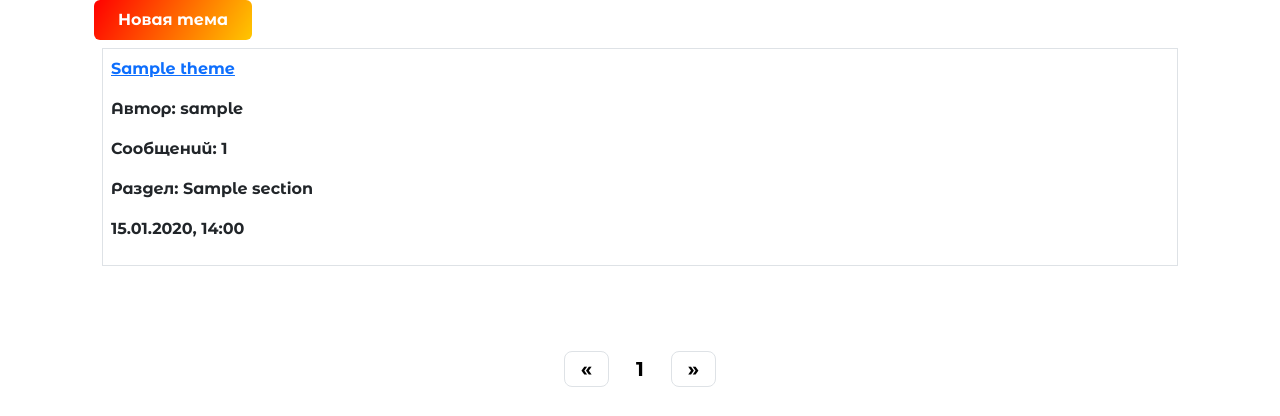
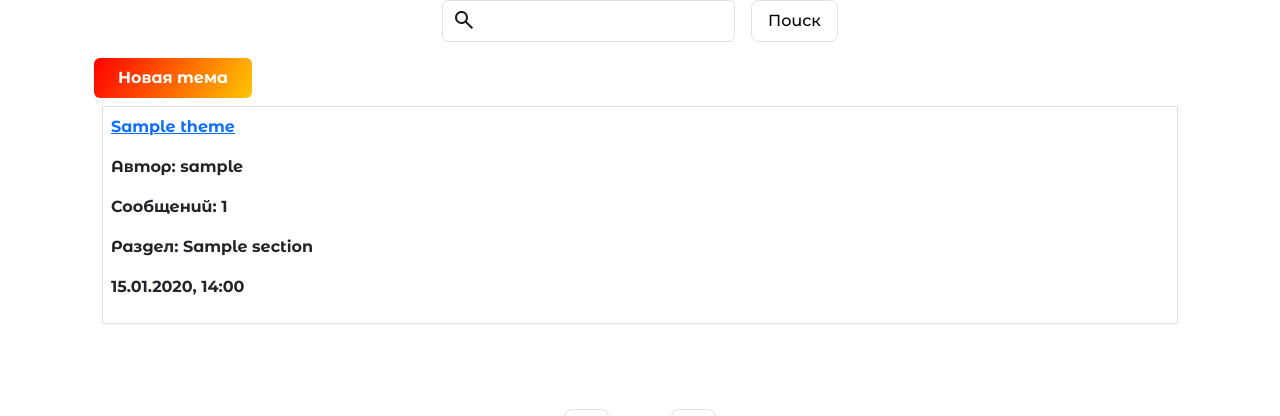
Before and after one commit to VadimBarinov/Bicycle-Forum, a Django app: page / in a window 1280 px wide. Shown: the part 125-541 px from the top of the page. Run offline with Django 5.2, Linux system fonts and the light colour scheme; tables that the repository leaves empty hold one stand-in row (values such as "Sample post").

Commit message:
added query filter

```diff
--- a/app/forum/templates/forum/includes/pagination.html
+++ b/app/forum/templates/forum/includes/pagination.html
@@ -1,36 +1,53 @@
 <!-- пагинация -->
-<!-- надо будет добавить проверку на input_value -->
 <nav class="list-pages">
     <ul>
 
       <li class="page-num">
+
+        {% if input_value %}
+        <a class="border my-border" href="?query={{input_value}}&page=1">&laquo;</a>
+        {% else %}
         <a class="border my-border" href="?page=1">&laquo;</a>
+        {% endif %}
+
       </li>
 
       {% for p in paginator.page_range %}
 
       {% if page_obj.number == p %}
+      <li class="page-num page-num-selected">{{ p }}</li>
+      {% elif p >= page_obj.number|add:-1 and p <= page_obj.number|add:1 %}
+      <li class="page-num">
 
-  <li class="page-num page-num-selected">{{ p }}</li>
+        {% if input_value %}
+        <a class="border my-border" href="?query={{input_value}}&page={{ p }}">{{ p }}</a>
+        {% else %}
+        <a class="border my-border" href="?page={{ p }}">{{ p }}</a>
+        {% endif %}
 
-  {% elif p >= page_obj.number|add:-1 and p <= page_obj.number|add:1 %}
+      </li>
+      {% elif p == page_obj.number|add:-2 or p == page_obj.number|add:2%}
+      <li class="page-num d-none d-md-inline-block d-lg-inline-block">
 
-  <li class="page-num">
+        {% if input_value %}
+        <a class="border my-border" href="?query={{input_value}}&page={{ p }}">{{ p }}</a>
+        {% else %}
         <a class="border my-border" href="?page={{ p }}">{{ p }}</a>
+        {% endif %}
+
       </li>
-
-  {% elif p == page_obj.number|add:-2 or p == page_obj.number|add:2%}
-
-  <li class="page-num d-none d-md-inline-block d-lg-inline-block">
-    <a class="border my-border" href="?page={{ p }}">{{ p }}</a>
-  </li>
-
       {% endif %}
 
       {% endfor %}
 
       <li class="page-num">
+
+        {% if input_value %}
+        <a class="border my-border" href="?query={{input_value}}&page={{ page_obj.paginator.num_pages }}">&raquo;</a>
+        {% else %}
         <a class="border my-border" href="?page={{ page_obj.paginator.num_pages }}">&raquo;</a>
+        {% endif %}
+
       </li>
 
     </ul>
--- /dev/null
+++ b/app/forum/templates/forum/includes/query_filter.html
@@ -0,0 +1,32 @@
+{%load static%}
+<!-- фильтр -->
+<div class="d-flex row">
+    <div class="col-0 col-lg-3"></div>
+        <div class="col-12 col-lg-6 my-catalog-filter">
+          <form method="get">
+            <div class="d-flex mb-3 search-container">
+              <div class="d-flex">
+                <div class="input-box my-search-box">
+                  <input
+                    class="form-control"
+                    type="text"
+                    name="query"
+
+                    {% if input_value %}
+                    value="{{ input_value }}"
+                    {% endif %}
+
+                  />
+                  <img src="{% static 'forum/images/search.svg' %}" class="my-search-icon" />
+                </div>
+              </div>
+              <div class="d-flex">
+                <div>
+                  <button type="submit" class="border my-border my-btn-search btn-right">Поиск</button>
+                </div>
+              </div>
+            </div>
+          </form>
+        </div>
+    <div class="col-0 col-lg-3"></div>
+</div>
--- a/app/forum/templates/forum/index.html
+++ b/app/forum/templates/forum/index.html
@@ -4,6 +4,8 @@
 {%block content%}
 
 <div class="container">
+
+    {% include 'forum/includes/query_filter.html' %}
 
     <a href="{% url 'create_theme' %}">
         <button class="btn btn-primary">
--- a/app/forum/templates/forum/messages_on_theme.html
+++ b/app/forum/templates/forum/messages_on_theme.html
@@ -4,6 +4,8 @@
 {%block content%}
 
 <div class="container">
+
+    {% include 'forum/includes/query_filter.html' %}
 
     <h1>{{ title }}</h1>
 
--- a/app/forum/views.py
+++ b/app/forum/views.py
@@ -1,4 +1,11 @@
 from django.contrib.auth.mixins import LoginRequiredMixin
+from django.db.models import (
+    Q,
+    F,
+    Value,
+    CharField,
+)
+from django.db.models.functions import Concat
 from django.urls import reverse_lazy
 from django.views.generic import (
     TemplateView,
@@ -29,6 +36,32 @@ class HomePage(DataMixin, ListView):
     context_object_name = "themes"
     paginate_by = 10
 
+    def get_queryset(self):
+        all_themes = Theme.objects.all()
+        query = self.request.GET.get("query")
+        if query:
+            object_list = all_themes.annotate(
+                section_and_title_and_author=Concat(
+                    F("section__title"),
+                    Value(" "),
+                    F("title"),
+                    Value(" "),
+                    F("author__username"),
+                    output_field=CharField(),
+                )
+            ).filter(
+                Q(section_and_title_and_author__icontains=query)
+            )
+            return object_list
+        return all_themes
+
+    def get_context_data(self, **kwargs):
+        context = super().get_context_data(**kwargs)
+        input_value = self.request.GET.get("query")
+        return self.get_mixin_context(
+            context,
+            input_value=input_value,
+        )
 
 class MessagesOnThemeList(DataMixin, ListView):
     model = Message
@@ -37,20 +70,35 @@ class MessagesOnThemeList(DataMixin, ListView):
     paginate_by = 10
 
     def get_queryset(self):
-        # нужно будет учитывать строку поиска
-        return Message.objects.filter(
+        all_messages = Message.objects.filter(
             theme__pk=self.kwargs["theme_id"]
         )
+        query = self.request.GET.get("query")
+        if query:
+            object_list = all_messages.annotate(
+                content_and_author=Concat(
+                    F("content"),
+                    Value(" "),
+                    F("author__username"),
+                    output_field=CharField(),
+                )
+            ).filter(
+                Q(content_and_author__icontains=query)
+            )
+            return object_list
+        return all_messages
 
     def get_context_data(self, **kwargs):
         context = super().get_context_data(**kwargs)
 
+        input_value = self.request.GET.get("query")
         theme_id = self.kwargs["theme_id"]
         section_id = self.kwargs["section_id"]
         title = Theme.objects.get(pk=theme_id).title
 
         return self.get_mixin_context(
             context,
+            input_value=input_value,
             theme_id=theme_id,
             section_id=section_id,
             title=title,
```
Lines whose indentation alone changed are shown as unchanged.
